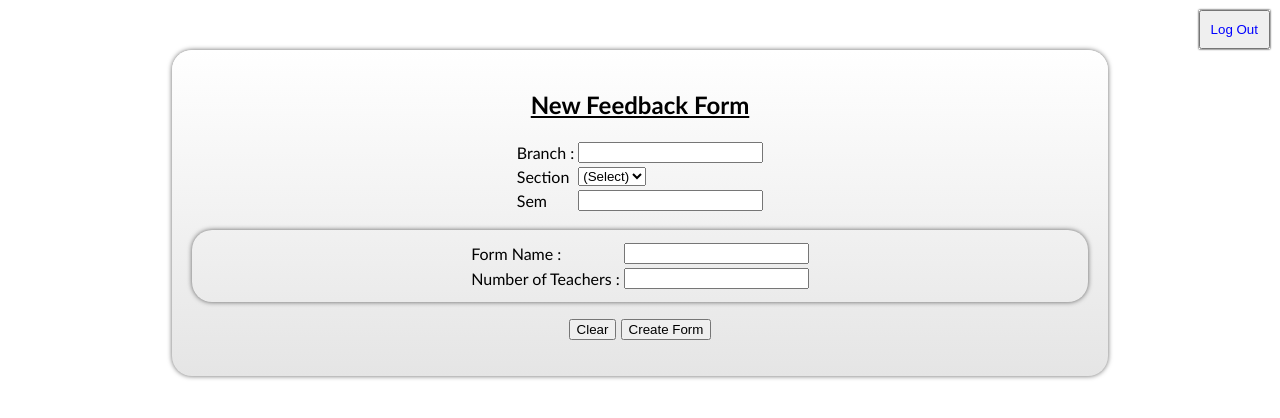
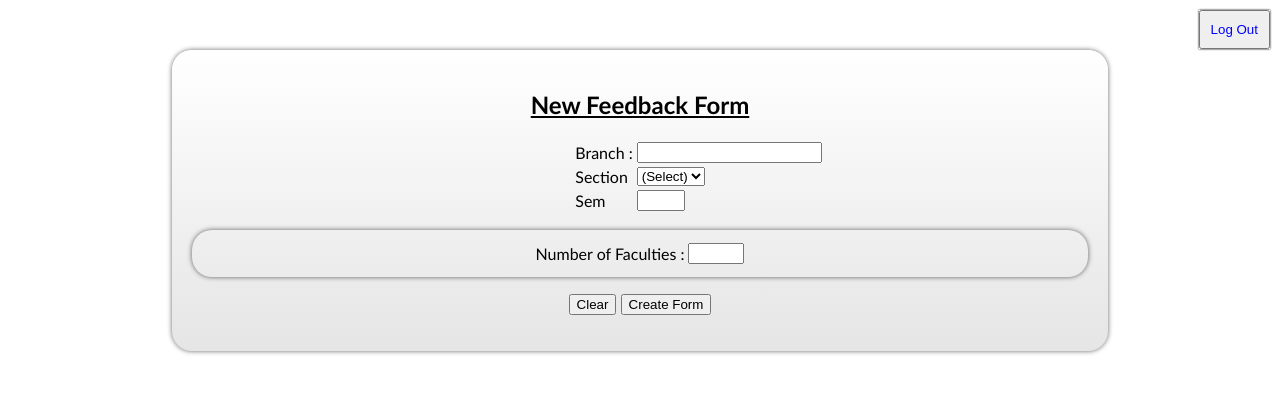
Before and after one commit to arpitparmar5739/feedback-system, a PHP site: page /create_form.php in a window 1280 px wide. Shown: the top 418 px of the page. Run offline with PHP 8.4, Linux system fonts and the light colour scheme; the visitor is signed in with stand-in values (Sample User, id 1); tables that the repository leaves empty or names only in its code hold one stand-in row (values such as "Sample post"); data that the repository does not hold is empty.

Commit message:
Added admin panel forms validations using html

```diff
--- a/create_form.php
+++ b/create_form.php
@@ -58,7 +58,7 @@ if(!isset($_SESSION['login_admin']))
                         <td>Sem
                         </td>
                         <td>
-                            <input type="number" name="sem" />
+                            <input type="number" name="sem" min=0 max=8 required/>
                         </td>
                     </tr>
                 </table>
@@ -67,15 +67,10 @@ if(!isset($_SESSION['login_admin']))
             <div style="padding: 10px; margin: auto; box-shadow: 0 0 5px rgba(0, 0, 0, 0.6); border-radius: 20px;">
                 <table style="margin: auto">
                     <tr>
-                        <td>Form Name : </td>
-                        <td>
-                            <input type="text" maxlength="20" name="form_name" required /></td>
-                    </tr>
-                    <tr>
-                        <td>Number of Teachers :</td>
+                        <td>Number of Faculties :</td>
                         </td>
                                 <td>
-                                    <input type="number" name="no_teacher" required />
+                                    <input type="number" name="no_teacher" min=0 max=20 required />
                     </tr>
 
 					<!--<input type="hidden" name="no_skill" value="9" />-->
@@ -95,6 +90,5 @@ if(!isset($_SESSION['login_admin']))
         </form>
 
     </div>
-
 </body>
 </html>
```
Also changed, not shown: design_form.php (+22 -2 lines).
